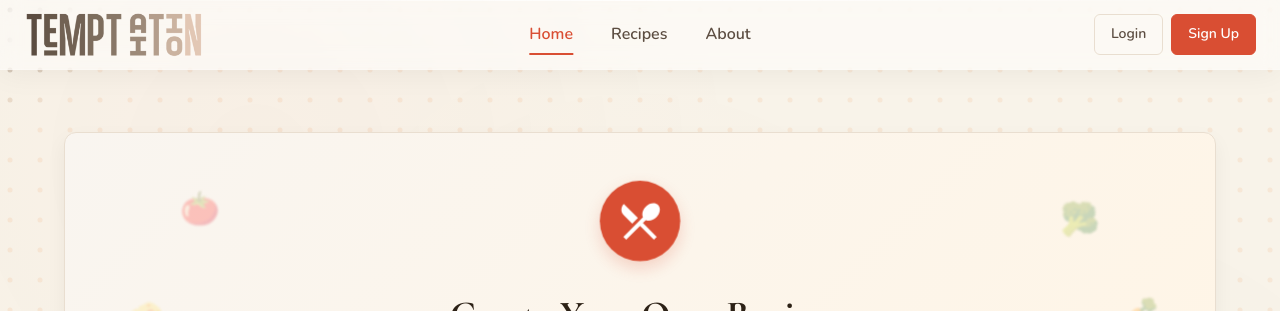
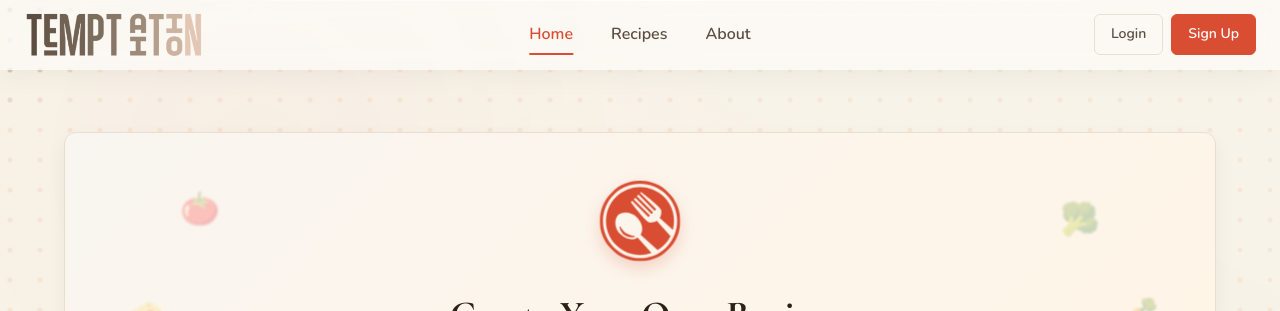
Before and after one commit to Akshith-cdr/Recipe-Generator, a React (Vite) app: page / in a window 1280 px wide. Shown: the top 311 px of the page. Built offline with nearby package versions, Linux system fonts and the light colour scheme; no server answers.

Commit message:
changed some icons

```diff
--- a/src/index.css
+++ b/src/index.css
@@ -781,13 +781,12 @@ main {
 .welcome-icon {
   width: 80px;
   height: 80px;
-  background-color: var(--accent);
   border-radius: 50%;
+  box-shadow: none;
   display: flex;
   align-items: center;
   justify-content: center;
   margin: 0 auto 1.5rem;
-  color: white;
   box-shadow: 0 6px 15px rgba(217, 78, 51, 0.2);
   animation: pulse 2s infinite;
 }
--- a/src/pages/AboutPage.jsx
+++ b/src/pages/AboutPage.jsx
@@ -34,17 +34,14 @@ function AboutPage() {
 
         <div className="journey-card">
           <div className="card-icon">
-            <svg
+            <img
               className="cooking-icon"
-              viewBox="0 0 24 24"
-              width="48"
-              height="48"
-            >
-              <path
-                fill="currentColor"
-                d="M8.1 13.34l2.83-2.83L3.91 3.5c-1.56 1.56-1.56 4.09 0 5.66l4.19 4.18zm6.78-1.81c1.53.71 3.68.21 5.27-1.38 1.91-1.91 2.28-4.65.81-6.12-1.46-1.46-4.2-1.1-6.12.81-1.59 1.59-2.09 3.74-1.38 5.27L3.7 19.87l1.41 1.41L12 14.41l6.88 6.88 1.41-1.41L13.41 13l1.47-1.47z"
-              />
-            </svg>
+              src="/src/assets/spoon_and_knife.svg"
+              alt="Spoon and Knife"
+              width={50}
+              height={50}
+              style={{ display: "block" }}
+            />
           </div>
           <h2>Crafted with Passion</h2>
           <p>
--- a/src/pages/HomePage.jsx
+++ b/src/pages/HomePage.jsx
@@ -59,12 +59,13 @@ function HomePage() {
       <section className="welcome-section">
         <div className="welcome-content">
           <div className="welcome-icon">
-            <svg viewBox="0 0 24 24" width="48" height="48">
-              <path
-                fill="currentColor"
-                d="M8.1 13.34l2.83-2.83L3.91 3.5c-1.56 1.56-1.56 4.09 0 5.66l4.19 4.18zm6.78-1.81c1.53.71 3.68.21 5.27-1.38 1.91-1.91 2.28-4.65.81-6.12-1.46-1.46-4.2-1.1-6.12.81-1.59 1.59-2.09 3.74-1.38 5.27L3.7 19.87l1.41 1.41L12 14.41l6.88 6.88 1.41-1.41L13.41 13l1.47-1.47z"
-              />
-            </svg>
+            <img
+              src="/src/assets/spoon_and_knife.svg"
+              alt="Spoon and Knife"
+              width={80}
+              height={80}
+              style={{ display: "block" }}
+            />
           </div>
           <h1>Create Your Own Recipe</h1>
           <p>
--- a/src/styles/AboutPage.css
+++ b/src/styles/AboutPage.css
@@ -49,11 +49,8 @@
 }
 
 .review-section {
-  background: var(--bg-secondary);
-  border: 1px solid var(--border);
-  border-radius: var(--radius-lg);
   padding: 40px;
-  margin-top: 40px;
+  margin-top: 25px;
 }
 
 .review-section h2 {
@@ -481,9 +478,7 @@
 }
 
 .review-section {
-  background-color: #f8f8f8;
-  padding: 50px 20px;
-  border-radius: 8px;
+  padding: 20px 20px;
   max-width: 1200px;
   margin: 0 auto;
 }
--- a/src/styles/FeedbackForm.css
+++ b/src/styles/FeedbackForm.css
@@ -32,7 +32,7 @@
   background: rgba(255, 255, 255, 0.98);
   border-radius: 20px;
   padding: 2.5rem;
-  box-shadow: 0 20px 60px rgba(0, 0, 0, 0.08);
+  box-shadow: 0 20px 60px rgba(0, 0, 0, 0.25);
   border: 1px solid rgba(255, 255, 255, 0.8);
   backdrop-filter: blur(20px);
 }
@@ -125,9 +125,6 @@
   background: #ffffff;
 }
 
-/* Replace the existing Material-UI Rating styles with this: */
-
-/* Material-UI Rating Styling */
 .rating-stars {
   color: #d4a574 !important;
   margin: 0 !important;
@@ -156,7 +153,6 @@
   color: #c19660 !important;
 }
 
-/* Compact rating section - no wasted space */
 .rating-section {
   display: flex;
   align-items: center;
@@ -228,7 +224,6 @@
   }
 }
 
-/* Success Message */
 .feedback-success {
   text-align: center;
   max-width: 500px;
```
Also changed, not shown: src/assets/spoon_and_knife.svg (added).
